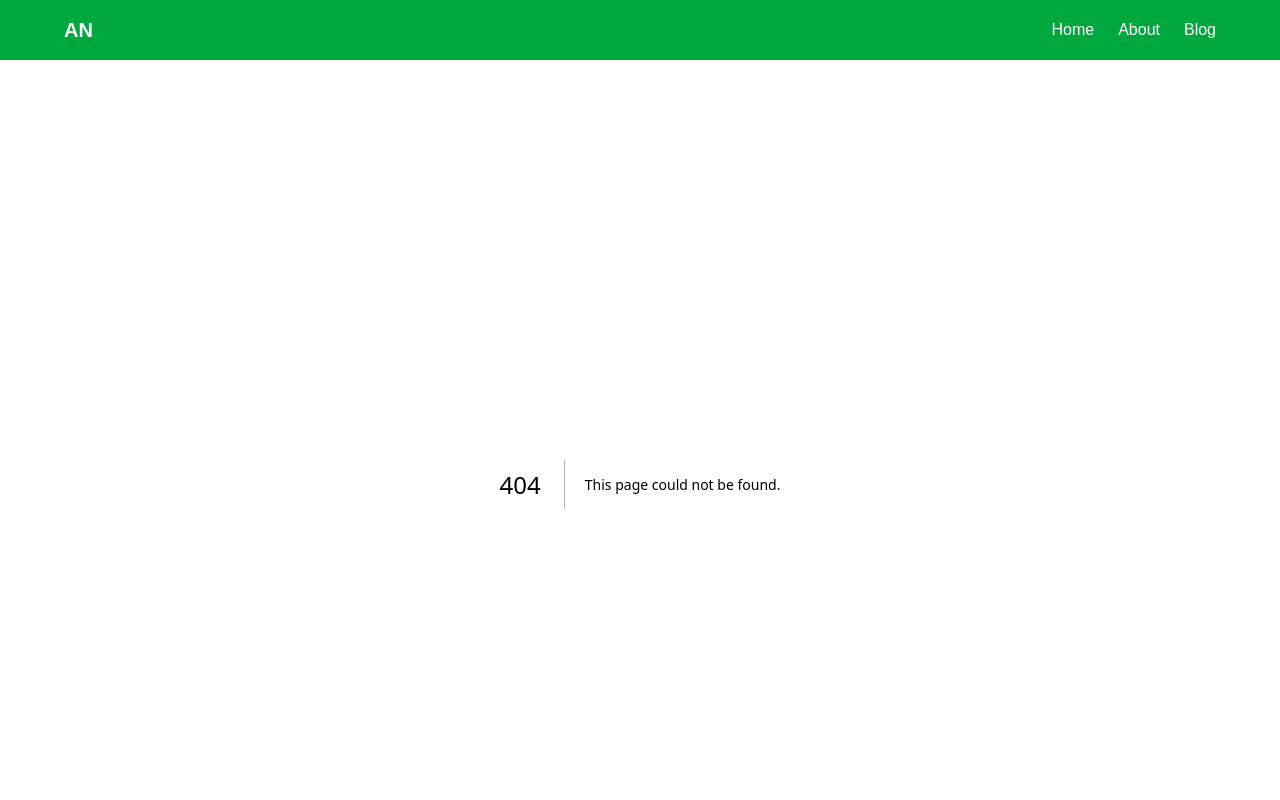
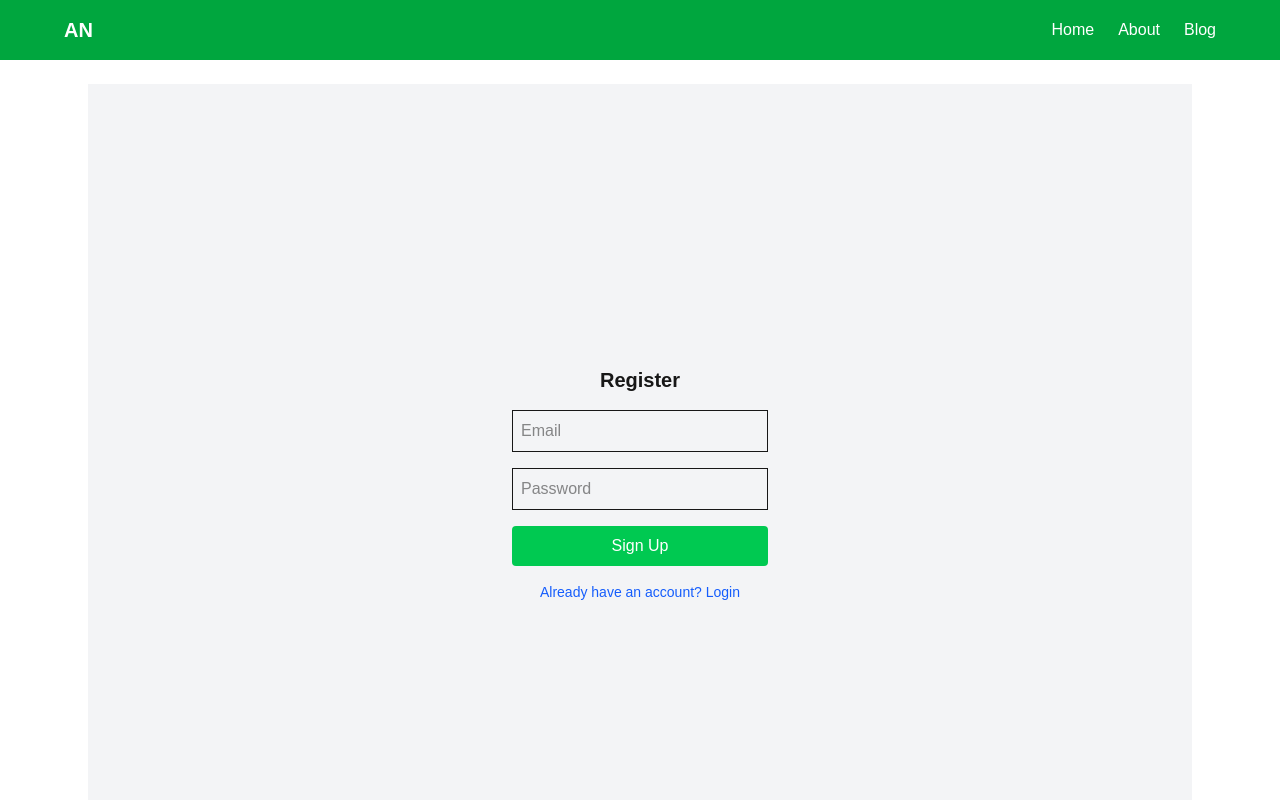
Before and after one commit to graceniyigena34/Next.js-Assignment-, a Next.js app: page /auth/register in a window 1280 px wide. Before the commit this address had no page. Shown: the top 800 px of the page. Built offline with nearby package versions, Linux system fonts and the light colour scheme.

Commit message:
In this code I added the route and firebase in the part of backend

```diff
--- /dev/null
+++ b/src/app/api/tasks/[id]/route.ts
@@ -0,0 +1,43 @@
+import { NextResponse } from "next/server";
+import {db} from "../../../lib/firebase";
+import {doc, updateDoc, deleteDoc } from "firebase/firestore";
+
+
+    export async function PUT(req:Request, context: { params:any}) {
+        try{
+            const {id} = await context.params;
+            if (!id) {
+                return NextResponse.json({ error: "Task ID is required"}, { status:400});
+            }
+            const body = await req.json();
+            const taskRef = doc(db, "tasks", id);
+            await updateDoc(taskRef,  {
+                ...body,
+                updateAt:new Date(),
+            });
+            return NextResponse.json({id, ...body});
+
+        } catch (err) {
+            console.error("PUT /api/tasks/:id error:",err);
+            return NextResponse.json({error:"failed to update task"}, {status:500});
+        }
+    }
+
+
+
+    export async function DELETE(req:Request,context: { params:any}){
+        try{
+            //Await params
+            const {id} = await context.params;
+            if (!id) {
+                return NextResponse.json({ error: "Task ID is required"},{status: 400} );
+            }
+
+            const taskRef = doc(db, "tasks", id);
+            await deleteDoc(taskRef);
+            return NextResponse.json({message: "Task deleted"});
+        } catch (error) {
+            console.error("DELETE /api/tasks/:id error:");
+            return NextResponse.json({error:"Failed to delete task"},{status:500});
+        }
+    }
--- /dev/null
+++ b/src/app/api/tasks/route.ts
@@ -0,0 +1,41 @@
+import { NextResponse } from "next/server";
+import { db } from "@/app/lib/firebase";
+import { collection, getDocs,addDoc } from "firebase/firestore";
+
+
+
+
+export async function GET(){
+    const snapshot = await getDocs(collection(db, "tasks"));
+    const user = snapshot.docs.map(doc=> ({id: doc.id,...doc.data()}));
+    return NextResponse.json(user)
+}
+
+export async function  POST(req:Request) {
+    try{
+        const body = await req.json();
+        const newTaskRef= await addDoc(collection(db,"tasks"), {
+            title: body.title,
+            description: body.description || "",
+            completed: false,
+            priority: body.priority || "medium",
+            createdAt: new Date(),
+            updatedAt: new Date ()
+        });
+
+
+        return NextResponse.json({
+            id: newTaskRef.id,
+            title: body.title,
+            description:body.description || "",
+            completed:false,
+            priority:body.priority || "medium",
+            createdAt: new Date(),
+            updatedAt: new Date(),
+        });
+
+    }catch (error)  {
+        console.error("POST /api/tasks error:",error);
+        return NextResponse.json({error:"Failed to add task"}, {status:500});
+    }
+}
--- /dev/null
+++ b/src/app/auth/login/page.tsx
@@ -0,0 +1,43 @@
+'use client'
+import { useState } from 'react'
+import { signInWithEmailAndPassword } from 'firebase/auth'
+import { auth } from '../../lib/firebase'
+import { useRouter } from 'next/navigation' // App Router
+
+
+export default function LoginPage() {
+  const [email, setEmail] = useState('')
+  const [password, setPassword] = useState('')
+  const router = useRouter()
+
+
+  const handleLogin = async (e: React.FormEvent) => {
+    e.preventDefault()
+    try {
+      await signInWithEmailAndPassword(auth, email, password)
+      alert('Logged in successfully!')
+      router.push('/') // redirect after login
+    } catch (error) {
+        console.log(error);
+
+    }
+  }
+
+
+  return (
+    <div className="flex flex-col items-center justify-center min-h-screen bg-gray-100">
+      <h1 className="text-xl font-bold mb-4">Login</h1>
+      <form onSubmit={handleLogin} className="space-y-4 w-64">
+        <input type="email" placeholder="Email" className="w-full border p-2" value={email} onChange={(e) => setEmail(e.target.value)} />
+        <input type="password" placeholder="Password" className="w-full border p-2" value={password} onChange={(e) => setPassword(e.target.value)} />
+        <button className="w-full bg-blue-500 text-white p-2 rounded" type="submit">Login</button>
+      </form>
+      <button
+        className="mt-4 text-sm text-blue-600"
+        onClick={() => router.push('/auth/register')} // redirect to register page
+      >
+        Do not have an account? Register
+      </button>
+    </div>
+  )
+}
--- /dev/null
+++ b/src/app/auth/register/page.tsx
@@ -0,0 +1,44 @@
+'use client'
+
+
+import { useState } from 'react'
+import { createUserWithEmailAndPassword } from 'firebase/auth'
+import { auth } from '../../lib/firebase'
+import { useRouter } from 'next/navigation'
+
+
+export default function RegisterPage() {
+  const [email, setEmail] = useState<string>('')
+  const [password, setPassword] = useState<string>('')
+  const router = useRouter()
+
+
+  const handleRegister = async (e: React.FormEvent) => {
+    e.preventDefault()
+    try {
+      await createUserWithEmailAndPassword(auth, email, password)
+      alert('Account created successfully!')
+      router.push('/auth/login') // redirect to login after signup
+    } catch (error: any) {
+      alert(error.message)
+    }
+  }
+
+
+  return (
+    <div className="flex flex-col items-center justify-center min-h-screen bg-gray-100">
+      <h1 className="text-xl font-bold mb-4">Register</h1>
+      <form onSubmit={handleRegister} className="space-y-4 w-64">
+        <input type="email" placeholder="Email" className="w-full border p-2" value={email} onChange={(e) => setEmail(e.target.value)} />
+        <input type="password" placeholder="Password" className="w-full border p-2" value={password} onChange={(e) => setPassword(e.target.value)} />
+        <button className="w-full bg-green-500 text-white p-2 rounded" type="submit">Sign Up</button>
+      </form>
+      <button
+        className="mt-4 text-sm text-blue-600"
+        onClick={() => router.push('/auth/login')} // redirect to login page
+      >
+        Already have an account? Login
+      </button>
+    </div>
+  )
+}
--- a/src/app/blog/layout.tsx
+++ b/src/app/blog/layout.tsx
@@ -1,3 +1,4 @@
+import ThemeToggle from "@/components/Themetoggle";
 import { ReactNode } from "react";
 
 export default function BlogLayout({ children }: { children: ReactNode }) {
@@ -15,6 +16,7 @@ export default function BlogLayout({ children }: { children: ReactNode }) {
 
 
       <div className="flex-1 p-4">
+        <ThemeToggle/>
         {children}
       </div>
     </div>
--- a/src/app/layout.tsx
+++ b/src/app/layout.tsx
@@ -2,6 +2,7 @@
 import Link from "next/link";
 import { useState } from "react";
 import "./globals.css";
+
 
 export default function RootLayout({ children }: { children: React.ReactNode }) {
   const [isMenuOpen, setIsMenuOpen] = useState(false);
--- /dev/null
+++ b/src/app/lib/firebase.ts
@@ -0,0 +1,25 @@
+// Import the functions you need from the SDKs you need
+import { initializeApp } from "firebase/app";
+import { getAnalytics } from "firebase/analytics";
+import {getAuth} from "firebase/auth"
+import { getFirestore} from "firebase/firestore"
+// TODO: Add SDKs for Firebase products that you want to use
+// https://firebase.google.com/docs/web/setup#available-libraries
+
+// Your web app's Firebase configuration
+// For Firebase JS SDK v7.20.0 and later, measurementId is optional
+const firebaseConfig = {
+  apiKey: "AIzaSyBsUOhJp7eicLDrANz0Dxa6k4BLfm9ihCM",
+  authDomain: "authontication-298a3.firebaseapp.com",
+  projectId: "authontication-298a3",
+  storageBucket: "authontication-298a3.firebasestorage.app",
+  messagingSenderId: "871147620205",
+  appId: "1:871147620205:web:cea6fba0d36740a1e77c64",
+  measurementId: "G-45BH593QNR"
+};
+
+// Initialize Firebase
+const app = initializeApp(firebaseConfig);
+// const analytics = getAnalytics(app);
+export const auth = getAuth(app);
+export const db = getFirestore(app);
--- /dev/null
+++ b/src/components/Themetoggle.tsx
@@ -0,0 +1,25 @@
+"use client";
+import { useEffect, useState } from "react";
+
+export default function ThemeToggle() {
+  const [theme, setTheme] = useState("light");
+
+  useEffect(() => {
+    const saved = localStorage.getItem("theme") || "light";
+    setTheme(saved);
+    document.documentElement.classList.toggle("dark", saved === "dark");
+  }, []);
+
+  const toggleTheme = () => {
+    const newTheme = theme === "light" ? "dark" : "light";
+    setTheme(newTheme);
+    localStorage.setItem("theme", newTheme);
+    document.documentElement.classList.toggle("dark", newTheme === "dark");
+  };
+
+  return (
+    <button className="border px-3 py-1 rounded" onClick={toggleTheme}>
+      {theme === "light" ? "Dark" : "Light"} Mode
+    </button>
+  );
+}
```
Also changed, not shown: package.json (+8 -7 lines), 1 other file (tests, documents, lock files or other folders).
